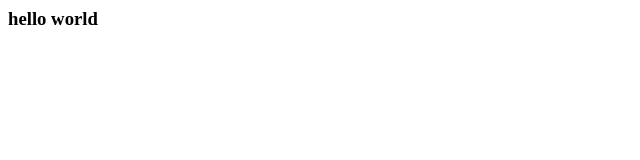
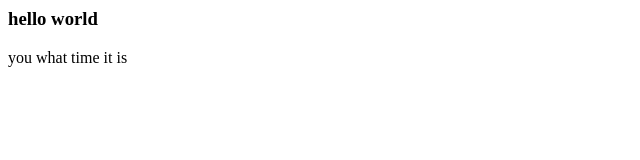
Before and after one commit to ADITYA-DEV3/Demo_first, a plain HTML site: page index.html in a window 1280 px wide. Shown: the whole page, without its empty margins (0-640 px from the left). Drawn offline with Linux system fonts and the light colour scheme.

Commit message:
something new

```diff
--- a/index.html
+++ b/index.html
@@ -1 +1,3 @@
 <h3> hello world</h3>
+
+<p> you  what  time it is</p>
```
